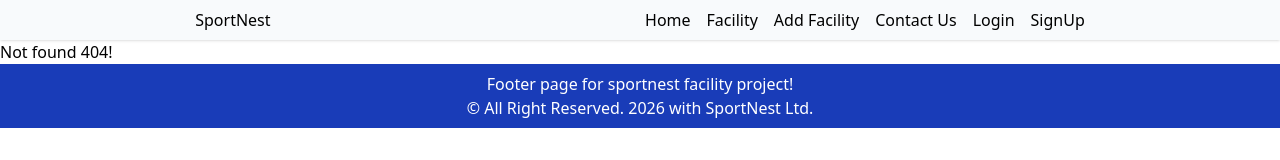
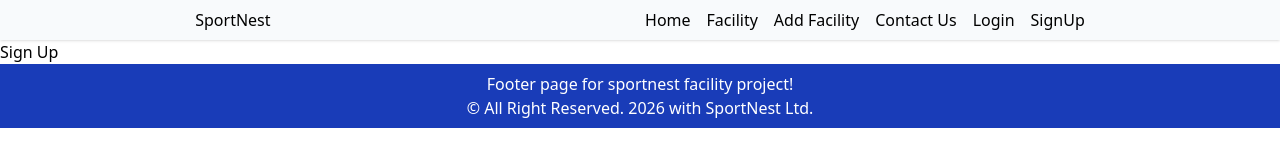
Before and after one commit to faridhakanda/sportnest-facility-frontend, a Next.js app: page /signup in a window 1280 px wide. Before the commit this address had no page. Shown: the top 160 px of the page. Built offline with nearby package versions, Linux system fonts and the light colour scheme.

Commit message:
add login and signup page

```diff
--- /dev/null
+++ b/src/app/(auth)/login/page.jsx
@@ -0,0 +1,11 @@
+import React from 'react';
+
+const LoginPage = () => {
+    return (
+        <div>
+            <h2>Login Page</h2>
+        </div>
+    );
+};
+
+export default LoginPage;
--- /dev/null
+++ b/src/app/(auth)/signup/page.jsx
@@ -0,0 +1,11 @@
+import React from 'react';
+
+const SignUpPage = () => {
+    return (
+        <div>
+            <h2>Sign Up</h2>
+        </div>
+    );
+};
+
+export default SignUpPage;
```
